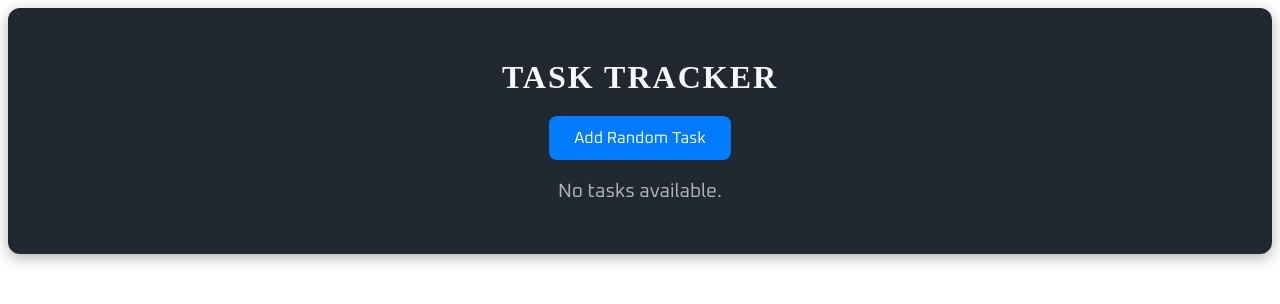
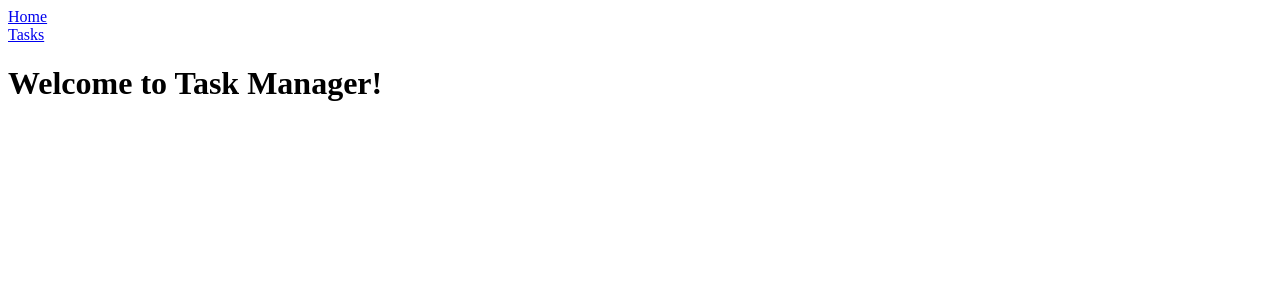
Before and after one commit to tautminas/angular-gyk, an Angular app in the folder exercise-04/: page / in a window 1280 px wide. Shown: the top 304 px of the page. Built offline with nearby package versions, Linux system fonts and the light colour scheme.

Commit message:
Add home and tasks routes

```diff
--- a/exercise-04/src/app/app.component.html
+++ b/exercise-04/src/app/app.component.html
@@ -1,3 +1,12 @@
-<div class="container">
-  <app-task></app-task>
-</div>
+<nav>
+  <div><a href="/">Home</a></div>
+  <div><a href="/tasks">Tasks</a></div>
+</nav>
+
+<!-- Should be:
+<nav>
+  <div><a routerLink="/">Home</a></div>
+  <div><a routerLink="/tasks">Tasks</a></div>
+</nav> -->
+
+<router-outlet></router-outlet>
--- a/exercise-04/src/app/app.component.ts
+++ b/exercise-04/src/app/app.component.ts
@@ -1,10 +1,10 @@
 import { Component } from '@angular/core';
-import { TaskComponent } from './task/task.component';
+import { RouterOutlet } from '@angular/router';
 
 @Component({
   selector: 'app-root',
   templateUrl: './app.component.html',
   styleUrl: './app.component.scss',
-  imports: [TaskComponent],
+  imports: [RouterOutlet],
 })
 export class AppComponent {}
--- a/exercise-04/src/app/app.config.ts
+++ b/exercise-04/src/app/app.config.ts
@@ -1,8 +1,12 @@
 import { ApplicationConfig, provideZoneChangeDetection } from '@angular/core';
 import { provideRouter } from '@angular/router';
-
 import { routes } from './app.routes';
+import { provideHttpClient } from '@angular/common/http';
 
 export const appConfig: ApplicationConfig = {
-  providers: [provideZoneChangeDetection({ eventCoalescing: true }), provideRouter(routes)]
+  providers: [
+    provideZoneChangeDetection({ eventCoalescing: true }),
+    provideRouter(routes),
+    provideHttpClient(),
+  ],
 };
--- a/exercise-04/src/app/app.routes.ts
+++ b/exercise-04/src/app/app.routes.ts
@@ -1,3 +1,16 @@
 import { Routes } from '@angular/router';
+import { HomeComponent } from './home/home.component';
+import { TaskComponent } from './task/task.component';
 
-export const routes: Routes = [];
+export const routes: Routes = [
+  {
+    path: '',
+    pathMatch: 'full',
+    component: HomeComponent,
+  },
+  {
+    path: 'tasks',
+    component: TaskComponent,
+  },
+  // { path: 'tasks/:id', component: TaskpageComponent },
+];
--- /dev/null
+++ b/exercise-04/src/app/home/home.component.html
@@ -0,0 +1 @@
+<h1>Welcome to Task Manager!</h1>
```
Also changed, not shown: exercise-04/src/app/home/home.component.ts (added, +9 -0 lines), exercise-04/src/app/home/home.component.scss (added), 1 other file (tests, documents, lock files or other folders).
